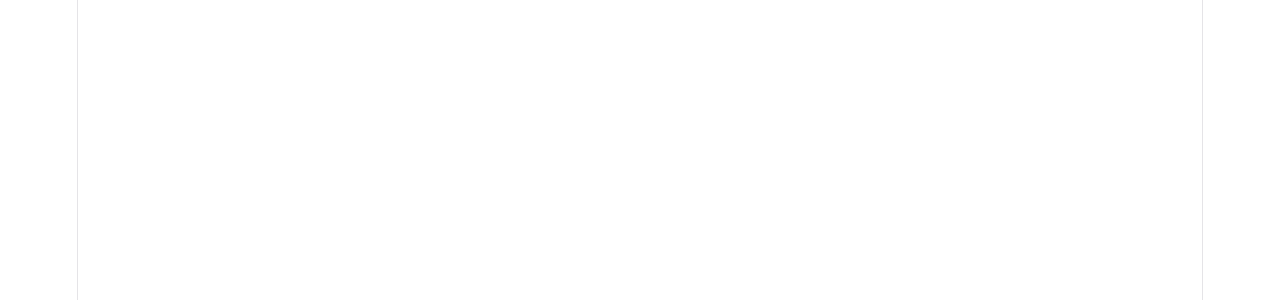
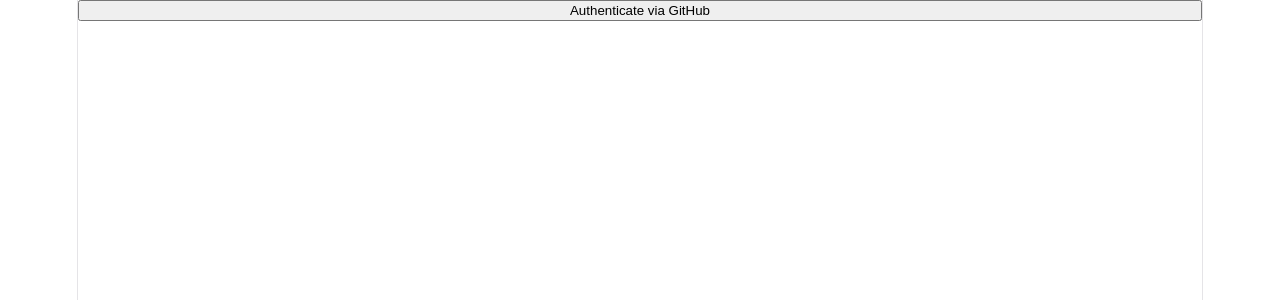
Before and after one commit to emmanuel-santhosh/DailyInspiration, a React (Vite) app in the folder frontend/: page / in a window 1280 px wide. Shown: the top 300 px of the page. Built offline with nearby package versions, Linux system fonts and the light colour scheme.

Commit message:
basic frontend for oauth2 login via github

```diff
--- a/frontend/src/App.tsx
+++ b/frontend/src/App.tsx
@@ -2,11 +2,19 @@
 
 function App() {
 
+    function oauth2Github() {
+        const host =
+            window.location.host === "localhost:5173"
+                ? "http://localhost:8080"
+                : window.location.origin;
+        window.open(host + "/oauth2/authorization/github", "_self");
+    }
 
-  return (
-    <>
-    </>
-  )
+    return (
+        <>
+            <button onClick={oauth2Github}>Authenticate via GitHub</button>
+        </>
+    )
 }
 
 export default App
```
